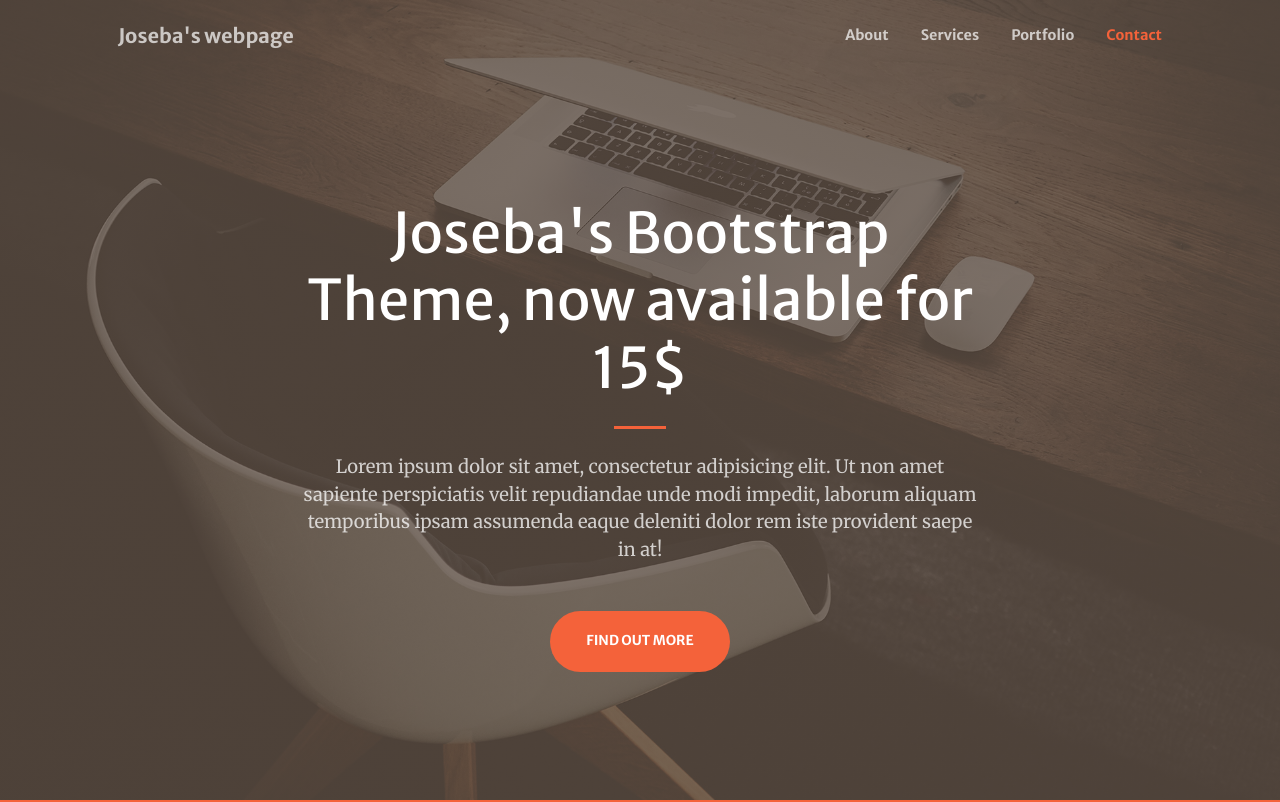
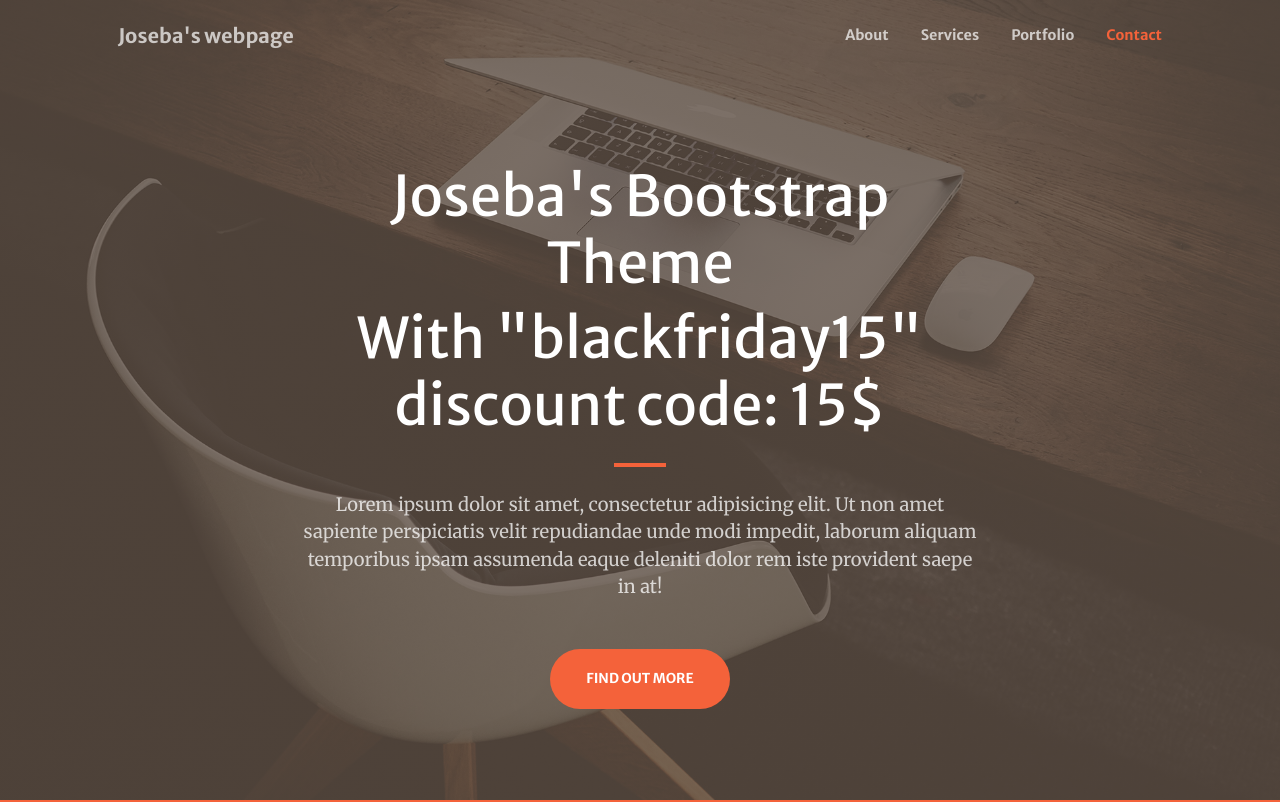
Before and after one commit to josebaizaguirre/josebaizaguirre.github.io, a plain HTML site: page index.html in a window 1280 px wide. Shown: the top 802 px of the page. Drawn offline with nearby package versions, Linux system fonts and the light colour scheme; some packages are replaced by stand-ins of ours; a script that the page names is missing.

Commit message:
Add discount code

```diff
--- a/index.html
+++ b/index.html
@@ -39,7 +39,8 @@
             <div class="container px-4 px-lg-5 h-100">
                 <div class="row gx-4 gx-lg-5 h-100 align-items-center justify-content-center text-center">
                     <div class="col-lg-8 align-self-end">
-                        <h1 class="text-white font-weight-bold">Joseba's Bootstrap Theme, now available for 15$</h1>
+                        <h1 class="text-white font-weight-bold">Joseba's Bootstrap Theme</h1>
+                        <h1 class="text-white font-weight-bold">With "blackfriday15" discount code: 15$</h1>
                         <hr class="divider" />
                     </div>
                     <div class="col-lg-8 align-self-baseline">
```
